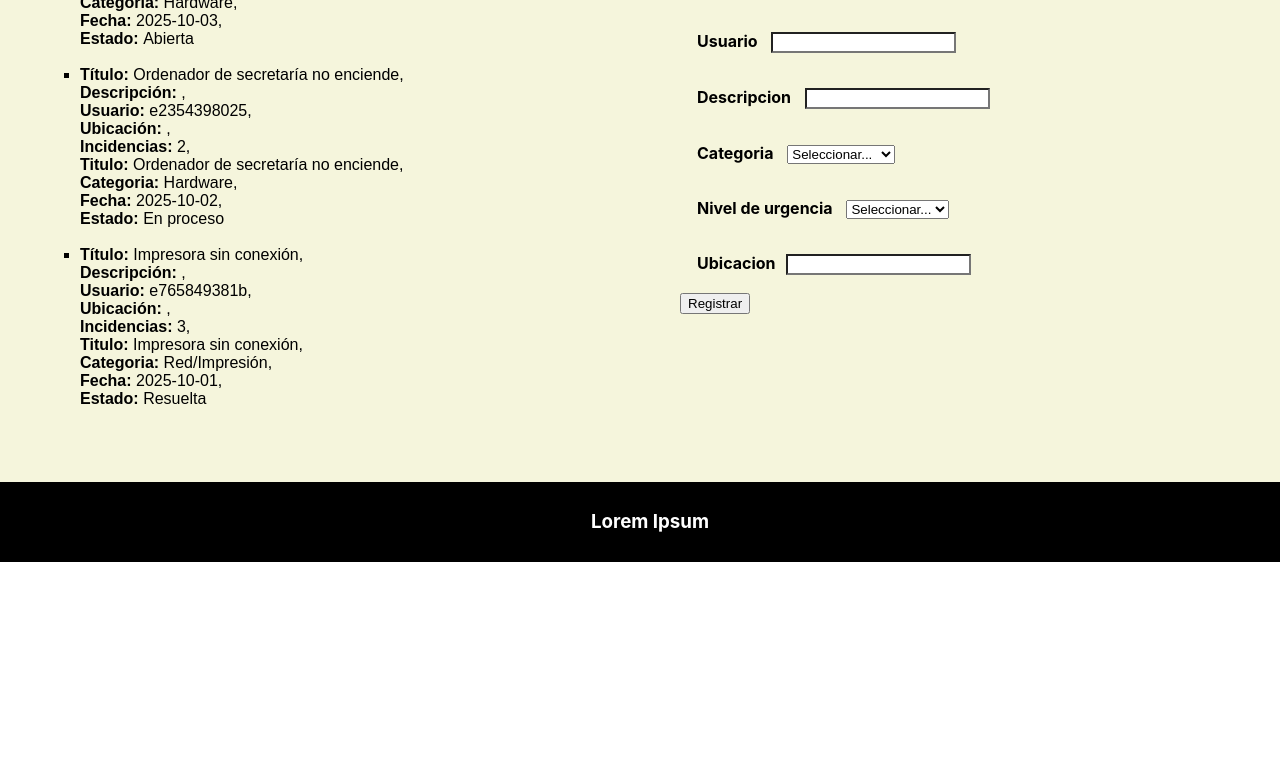
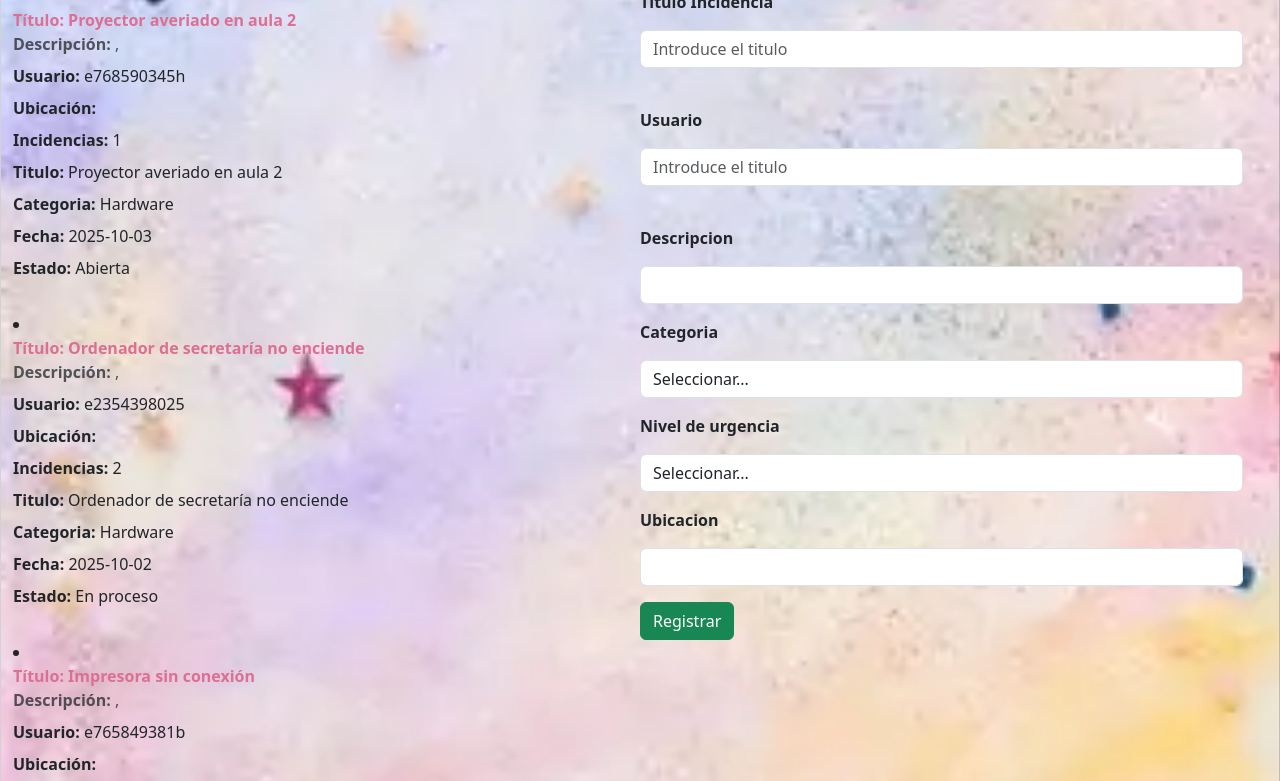
Before and after one commit to InasBL/proyectoReact, a React app: page / in a window 1280 px wide. Shown: the part 317-1098 px from the top of the page. Before the commit the page ends 879 px from the top, so only its background shows below. Built offline with nearby package versions, Linux system fonts and the light colour scheme.

Commit message:
Estilos-Bootstrap

```diff
--- a/src/Components/Form/Form.css
+++ b/src/Components/Form/Form.css
@@ -20,3 +20,7 @@ input{
     background-color: rgb(255, 255, 255);
     color: white;
 }
+
+.text-titulopersonalizado-naranja{
+    color: palevioletred
+}
--- a/src/Components/Form/Form.js
+++ b/src/Components/Form/Form.js
@@ -1,45 +1,40 @@
 import React from "react";
 import './Form.css'
+import { useState } from "react";
 
 
-class Form extends React.Component {
- envioForumulario =(event)=>{
+function Form(props) {
+    const envioForumulario = (event) => {
         //Permite que no se recarge entera la pagina.
         event.preventDefault();
-    const form=event.target;
-    this.props.agregarIncidencia(form.id_incidencia.value, form.usuario.value, form.titulo.value,
-        form.descripcion.value, form.categoria.value,form.urgencia.value, form.ubicacion.value);
+        const form = event.target;
+        props.agregarIncidencia(form.id_incidencia.value, form.usuario.value, form.titulo.value,
+            form.descripcion.value, form.categoria.value, form.urgencia.value, form.ubicacion.value);
     }
-
-    render() {
     return (
         <div>
             <h2>Registrar incidencias</h2>
-                <form onSubmit={this.envioForumulario}>
+            <form onSubmit={envioForumulario}>
 
-                    <div className="elemento-form">
-                        <label> Id Incidencia </label>
-                        <input type="text" name="id_incidencia" placebolder="Ej:  1,2,3..." required />
+                <div>
+                    <label className="mb-3 form-label">Titulo Incidencia</label>
+                    <input className="mb-3 form-control" type="text" nmae="titulo" placeholder="Introduce el titulo" required></input><br></br>
                 </div>
 
-                    <div className="elemento-form">
-                        <label> Titulo </label>
-                        <input type="text" name="titulo" placebolder="Ej:  No funciona raton del ordenador" required />
+                <div>
+                    <label className="mb-3 form-label">Usuario</label>
+                    <input className="mb-3 form-control" type="text" nmae="usuario" placeholder="Introduce el titulo" required></input><br></br>
                 </div>
 
-                    <div className="elemento-form">
-                        <label> Usuario </label>
-                        <input type="text" name="usuario" placebolder="Ej:  1e78234989234" required />
+
+                <div>
+                    <label className="mb-3 form-label"> Descripcion </label>
+                    <input className="mb-3 form-control" type="text" name="descripcion" required />
                 </div>
 
-                    <div className="elemento-form">
-                        <label> Descripcion </label>
-                        <input type="text" name="descripcion" required />
-                    </div>
-
-                    <div className="elemento-form">
-                        <label> Categoria </label>
-                        <select type="text" name="categoria" required>
+                <div>
+                    <label className="mb-3 form-label"> Categoria </label>
+                    <select className="mb-3 form-control" type="text" name="categoria" required>
                         <option value="">Seleccionar...</option>
                         <option>Hardware</option>
                         <option>Software</option>
@@ -48,9 +43,9 @@ class Form extends React.Component {
                     </select>
                 </div>
 
-                    <div className="elemento-form">
-                        <label> Nivel de urgencia </label>
-                        <select type="text" name="urgencia" required>
+                <div>
+                    <label className="mb-3 form-label"> Nivel de urgencia </label>
+                    <select className="mb-3 form-control" type="text" name="urgencia" required>
                         <option value="">Seleccionar...</option>
                         <option>Alta</option>
                         <option>Media</option>
@@ -74,18 +69,17 @@ class Form extends React.Component {
                         </select>
                     </div> */}
 
-                     <div className="elemento-form">
-                        <label>Ubicacion</label>
-                        <input type="text" name="ubicacion" required />
+                <div>
+                    <label className="mb-3 form-label">Ubicacion</label>
+                    <input className="mb-3 form-control" type="text" name="ubicacion" required />
                 </div>
 
-                    <div className="elemento-form-boton">
-                        <button>Registrar</button>
+                <div>
+                    <button type="submit" className="btn  btn-success mx-auto d.grid ">Registrar</button>
                 </div>
             </form>
         </div>
     )
 }
-}
 
 export default Form;
--- a/src/Components/Header/Header.js
+++ b/src/Components/Header/Header.js
@@ -1,10 +1,12 @@
 import React from "react";
 import './Header.css';
+import Logo from '../img/logo.jpg';
 
 class Header extends React.Component{
     render(){
         return(
-            <div class="header">
+            <div class="bg-dark text-center text-white p-3">
+                <img src={Logo} alt="Logo IESN1" width="100px"/>
                 <h3>
                     Bienvenido a la pagina de incidencias.
                 </h3>
--- a/src/Components/Lista/MiLista.js
+++ b/src/Components/Lista/MiLista.js
@@ -1,24 +1,27 @@
 import React from "react"
+import Header from "../Header/Header";
 //import React, {useState} from "react";
-
+import Form from "../Form/Form.css";
 function MiLista(props) {
 
   return (
     <>
-        <div clasName='lista'>
-          <ul>
+      <div clasName='mb-4 pb-2 border-bottom'>
+        <dl>
           {props.incidencias.map((i) => (
-              <li key={i.id_incidencia}><strong>Título: </strong>{i.titulo}, <br></br>
-                <strong>Descripción: </strong>{i.descripción}, <br></br>
-                <strong>Usuario: </strong>{i.id_usuario}, <br></br>
-                <strong>Ubicación: </strong>{i.ubicación},<br></br>
-                <strong>Incidencias: </strong>{i.id_incidencia},<br></br>
-                <strong>Titulo: </strong>{i.titulo},<br></br>
-                <strong>Categoria: </strong>{i.categoria},<br></br>
-                <strong>Fecha: </strong>{i.fecha_registro},<br></br>
-                <strong>Estado: </strong>{i.estado}<br></br><br></br></li>
+            <li key={i.id_incidencia}>
+              <dt className="text-titulopersonalizado-naranja"><strong>Título: </strong>{i.titulo} <br></br></dt>
+              <dd className="text-muted"><strong>Descripción: </strong>{i.descripción}, <br></br> </dd>
+              <dd><strong>Usuario: </strong>{i.id_usuario} <br></br></dd>
+              <dd><strong>Ubicación: </strong>{i.ubicación}<br></br></dd>
+              <dd><strong>Incidencias: </strong>{i.id_incidencia}<br></br></dd>
+              <dd><strong>Titulo: </strong>{i.titulo}<br></br></dd>
+              <dd><strong>Categoria: </strong>{i.categoria}<br></br></dd>
+              <dd><strong>Fecha: </strong>{i.fecha_registro}<br></br></dd>
+              <dd><strong>Estado: </strong>{i.estado}<br></br><br></br></dd>
+            </li>
           ))}
-              </ul>
+        </dl>
       </div>
     </>
   )
--- a/src/Components/Main/App.css
+++ /dev/null
@@ -1,31 +0,0 @@
-ul {
-    font-family: Arial, Helvetica, sans-serif;
-    list-style: square;
-    background-color: beige;
-}
-
-h4 {
-    text-decoration: underline;
-    font-family: Arial, Helvetica, sans-serif;
-    font-weight: bold;
-}
-
-.contenidos-incidencias {
-    display: flex;
-    justify-content: space-around;
-}
-
-main {
-    flex:1;
-    background-color: beige;
-    padding: 40px;
-    border: 20px, beige;
-}
-
-aside {
-    flex:1;
-    display: flex;
-    background-color: beige;
-    padding: 20px;
-    padding: 40px;
-}
--- a/src/Components/Main/App.js
+++ b/src/Components/Main/App.js
@@ -1,18 +1,18 @@
-import './App.css';
 import MiLista from '../Lista/MiLista.js';
 import React from 'react';
 import Header from '../Header/Header.js';
 import Footer from '../Footer/Footer.js';
 import Form from '../Form/Form.js';
-
+import {useState} from "react";
+import Fondo from '../img/fondo.webp';
+import 'bootstrap'
 //Ahora App es el que tiene la informacion no Lista
 
 
 
 //Pasa de una funcion a una clase.
-class App extends React.Component {
-  state = {
-    incidencias: [
+function App() {
+    const[incidencias, setIncidencia]= useState([
       {
         id_incidencia: 1,
         id_usuario: 'e768590345h',
@@ -46,10 +46,9 @@ class App extends React.Component {
         estado: "Resuelta",
         ubicacion: "Sala de profesores"
       }
-    ]
-  };
+    ])
 
-  agregarIncidencia = (id_nuevo, usuario_nuevo, titulo_nuevo, descripcion_nuevo, categoria_nuevo,
+  const agregarIncidencia = (id_nuevo, usuario_nuevo, titulo_nuevo, descripcion_nuevo, categoria_nuevo,
     nivel_urgencia_nuevo, ubicacion_nuevo
   ) => {
     const fecha = new Date();
@@ -59,7 +58,7 @@ class App extends React.Component {
     const fechaFormateada = `${year}-${month}-${date}`;
 
     const nueva_incidencia = {
-      id_incidencia: this.state.incidencias.length + 1,
+      id_incidencia: incidencias.length + 1,
       id_usuario: usuario_nuevo,
       titulo: titulo_nuevo,
       descripcion: descripcion_nuevo,
@@ -69,28 +68,27 @@ class App extends React.Component {
       estado: "Abierta",
       ubicacion: ubicacion_nuevo
     }
-    this.setState({ incidencias: [...this.state.incidencias, nueva_incidencia] });
+    this.setState({ incidencias: [...incidencias, nueva_incidencia] });
     console.log("Nueva incidencia: ", nueva_incidencia);
 
   }
 
-  render() {
     return (
-      <>
+      <div className="card" style={{background:`url(${Fondo})`,backgroundSize:"cover", backgroundRepeat:"no-repeat"}}>
         <Header />
-        <h2>Mi aplicación</h2>
-        <div className="contenidos-incidencias">
-          <main>
+        <h2 className='mb-4 text-center'>Mi aplicación</h2>
+        <div className="container-fluid mt-4 row">
+          <main className='col-md-6'>
             <p>Esta aplicacion muestra el contenido almacenado de mi app:</p>
-            <MiLista incidencias={this.state.incidencias} />
+            <MiLista incidencias={incidencias} />
           </main>
-          <aside>
-            <Form agregarIncidencia={this.agregarIncidencia} />
+          <aside className='col-md-6'>
+            <Form agregarIncidencia={agregarIncidencia} />
           </aside>
         </div>
         <Footer />
-      </>
+      </div>
     );
   }
-}
+
 export default App;
--- a/src/index.js
+++ b/src/index.js
@@ -4,6 +4,7 @@ import './index.css';
 import Header from './Components/Header/Header.js';
 import Footer from './Components/Footer/Footer.js';
 import App from './Components/Main/App.js';
+import 'bootstrap/dist/css/bootstrap.min.css'
 
 const root = ReactDOM.createRoot(document.getElementById('root'));
 root.render(
```
Also changed, not shown: package.json (+15 -0 lines), src/Components/img/fondo.webp (added), src/Components/img/logo.jpg (added), 1 other file. Lines whose indentation alone changed are shown as unchanged.
